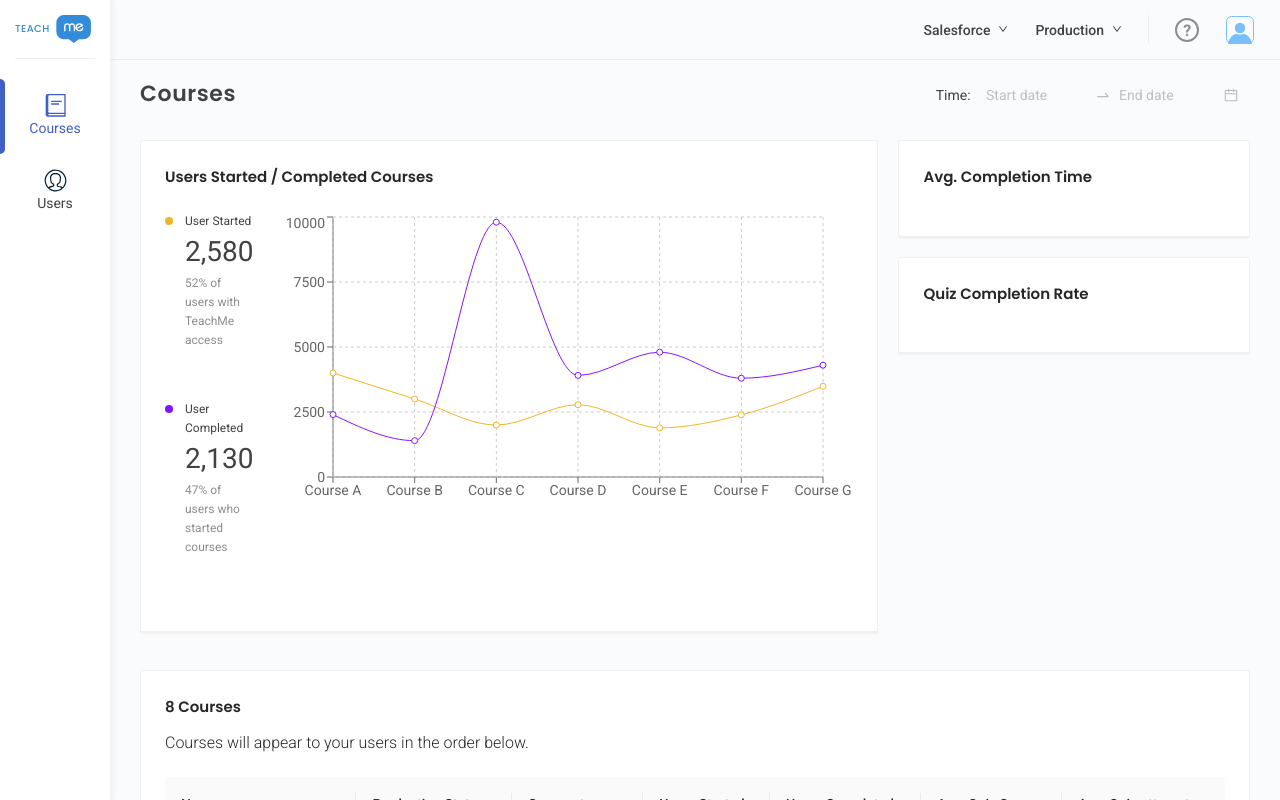
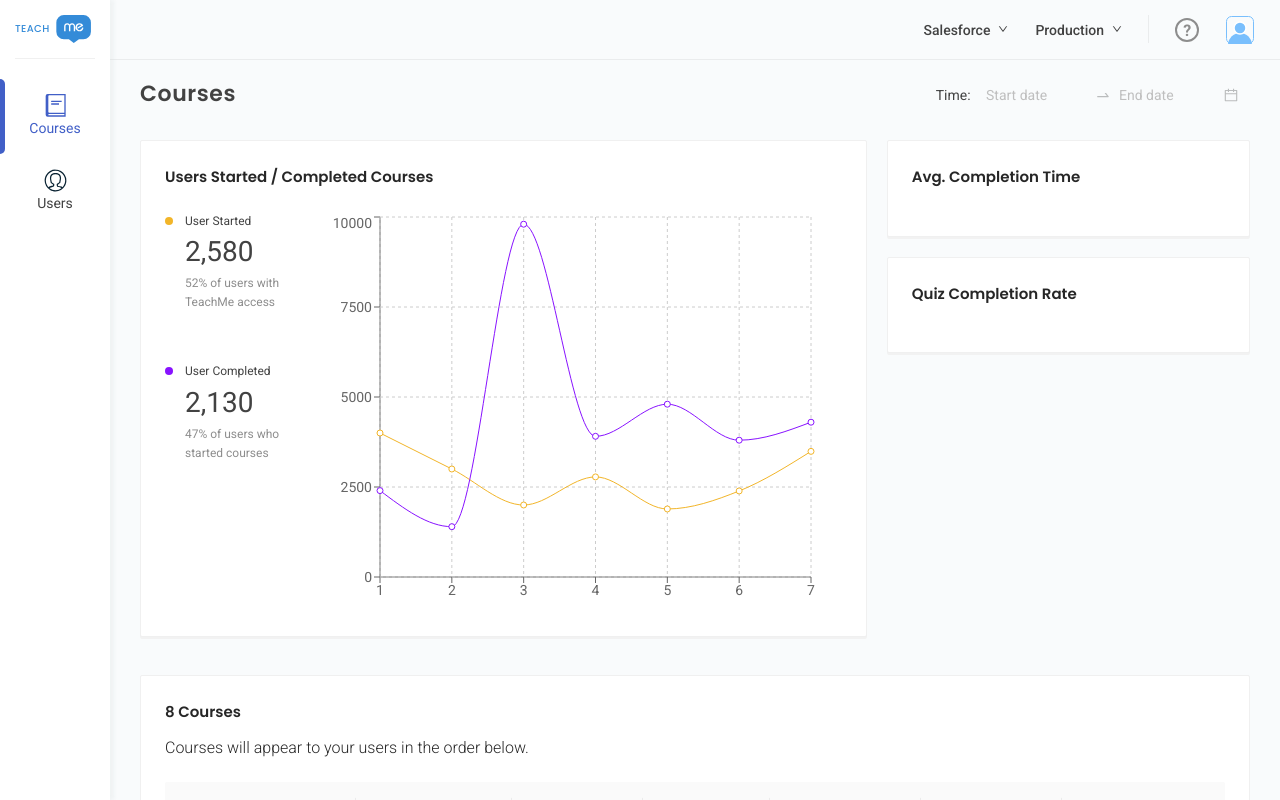
Before and after one commit to delta94/teachme-admin, a React (Create React App) app: page /courses in a window 1280 px wide. Built offline with nearby package versions, Linux system fonts and the light colour scheme.

Commit message:
Create mock data for courses status chart and render with generic WMLineChart component

```diff
--- /dev/null
+++ b/src/components/Screen/CoursesScreen/CourseStatusChart/index.tsx
@@ -0,0 +1,67 @@
+import React, { ReactElement } from 'react';
+
+import WMCard from '../../../common/WMCard';
+import WMLegend from '../../../common/WMLegend';
+import { WMLineChart } from '../../../common/charts';
+
+import classes from './style.module.scss';
+
+interface ICourseByDay {
+  day: string | number;
+  'Users Started'?: number;
+  'Users Completed'?: number;
+}
+
+const days = [
+  { day: 1, 'Users Started': 4000, 'Users Completed': 2400 },
+  { day: 2, 'Users Started': 3000, 'Users Completed': 1398 },
+  { day: 3, 'Users Started': 2000, 'Users Completed': 9800 },
+  { day: 4, 'Users Started': 2780, 'Users Completed': 3908 },
+  { day: 5, 'Users Started': 1890, 'Users Completed': 4800 },
+  { day: 6, 'Users Started': 2390, 'Users Completed': 3800 },
+  { day: 7, 'Users Started': 3490, 'Users Completed': 4300 },
+];
+
+const lines = [
+  {
+    dataKey: 'Users Started',
+    stroke: '#F2B529',
+  },
+  {
+    dataKey: 'Users Completed',
+    stroke: '#8812FF',
+  },
+];
+
+const LegendContent = ({ number, description }: { number: number; description?: string }) => {
+  return (
+    <div className={classes['chart-legend-content']}>
+      <span className={classes['legend-number']}>{new Intl.NumberFormat().format(number)}</span>
+      <span className={classes['legend-description']}>{description}</span>
+    </div>
+  );
+};
+
+export default function CourseStatusChart({ title }: { title?: ReactElement | string }) {
+  return (
+    <WMCard title={title}>
+      <div className={classes['courses-status']}>
+        <div className={classes['chart-legend']}>
+          <WMLegend title="User Started" dotStatusColor="#F2B529">
+            <LegendContent number={2580} description="52% of users with TeachMe access" />
+          </WMLegend>
+          <WMLegend title="User Completed" dotStatusColor="#8812FF">
+            <LegendContent number={2130} description="47% of users who started courses" />
+          </WMLegend>
+        </div>
+        <WMLineChart
+          className={classes['course-status-chart']}
+          data={days as ICourseByDay[]}
+          xKey="day"
+          lines={lines}
+          lineKeyPrefix="course-status"
+        />
+      </div>
+    </WMCard>
+  );
+}
--- a/src/components/Screen/CoursesScreen/CoursesStatusChart/style.module.scss
+++ b/src/components/Screen/CoursesScreen/CourseStatusChart/style.module.scss
@@ -3,7 +3,7 @@
   display: flex;
 
   .chart-legend {
-    flex: 1 3;
+    flex: 1 2;
   }
 
   .chart-legend-content {
@@ -21,4 +21,9 @@
       color: var(--neutral500);
     }
   }
+
+  .course-status-chart {
+    width: 80%;
+    height: 400px;
+  }
 }
--- a/src/components/Screen/CoursesScreen/CoursesStatusChart/index.tsx
+++ /dev/null
@@ -1,56 +0,0 @@
-import React, { ReactElement } from 'react';
-import { LineChart, XAxis, YAxis, CartesianGrid, Line, Tooltip } from 'recharts';
-
-import WMCard from '../../../common/WMCard';
-import WMLegend from '../../../common/WMLegend';
-
-import classes from './style.module.scss';
-
-const data = [
-  { course: 'Course A', 'Users Started': 4000, 'Users Completed': 2400, amt: 2400 },
-  { course: 'Course B', 'Users Started': 3000, 'Users Completed': 1398, amt: 2210 },
-  { course: 'Course C', 'Users Started': 2000, 'Users Completed': 9800, amt: 2290 },
-  { course: 'Course D', 'Users Started': 2780, 'Users Completed': 3908, amt: 2000 },
-  { course: 'Course E', 'Users Started': 1890, 'Users Completed': 4800, amt: 2181 },
-  { course: 'Course F', 'Users Started': 2390, 'Users Completed': 3800, amt: 2500 },
-  { course: 'Course G', 'Users Started': 3490, 'Users Completed': 4300, amt: 2100 },
-];
-
-const LegendContent = ({ number, description }: { number: number; description?: string }) => {
-  return (
-    <div className={classes['chart-legend-content']}>
-      <span className={classes['legend-number']}>{new Intl.NumberFormat().format(number)}</span>
-      <span className={classes['legend-description']}>{description}</span>
-    </div>
-  );
-};
-
-export default function CoursesStatusChart({ title }: { title?: ReactElement | string }) {
-  return (
-    <WMCard title={title}>
-      <div className={classes['courses-status']}>
-        <div className={classes['chart-legend']}>
-          <WMLegend title="User Started" dotStatusColor="#F2B529">
-            <LegendContent number={2580} description="52% of users with TeachMe access" />
-          </WMLegend>
-          <WMLegend title="User Completed" dotStatusColor="#8812FF">
-            <LegendContent number={2130} description="47% of users who started courses" />
-          </WMLegend>
-        </div>
-        <LineChart
-          width={600}
-          height={300}
-          data={data}
-          margin={{ top: 5, right: 30, left: 20, bottom: 5 }}
-        >
-          <XAxis dataKey="course" />
-          <YAxis />
-          <CartesianGrid strokeDasharray="3 3" />
-          <Tooltip />
-          <Line type="monotone" dataKey="Users Started" stroke="#F2B529" activeDot={{ r: 8 }} />
-          <Line type="monotone" dataKey="Users Completed" stroke="#8812FF" />
-        </LineChart>
-      </div>
-    </WMCard>
-  );
-}
--- a/src/components/Screen/CoursesScreen/index.tsx
+++ b/src/components/Screen/CoursesScreen/index.tsx
@@ -7,7 +7,7 @@ import { data as tableData, columns } from '../../../mocks/tableMockData';
 import WMCard from '../../common/WMCard';
 import WMTable from '../../common/WMTable';
 import ScreenHeader from '../../common/ScreenHeader';
-import CoursesStatusChart from './CoursesStatusChart';
+import CourseStatusChart from './CourseStatusChart';
 
 import classes from './style.module.scss';
 
@@ -23,7 +23,7 @@ export default function CoursesScreen(): ReactElement {
       <ScreenHeader title={mainTitle} />
       <div className={classes.analytics}>
         <div className={cc([classes.graphs, classes['left-graphs']])}>
-          <CoursesStatusChart title={graph_1.title} />
+          <CourseStatusChart title={graph_1.title} />
         </div>
         <div className={cc([classes.graphs, classes['right-graphs']])}>
           <WMCard title={graph_2.title} />
--- /dev/null
+++ b/src/components/common/charts/WMLineChart/index.tsx
@@ -0,0 +1,51 @@
+import React from 'react';
+import {
+  LineChart,
+  XAxis,
+  YAxis,
+  CartesianGrid,
+  Line,
+  Tooltip,
+  ResponsiveContainer,
+} from 'recharts';
+
+export interface IWMLineChartProps<T> {
+  className?: string;
+  data: T[];
+  xKey: string;
+  lineKeyPrefix: string;
+  lines: { dataKey: string; stroke: string }[];
+}
+
+export default function WMLineChart<T extends {}>({
+  className = '',
+  data,
+  xKey,
+  lineKeyPrefix,
+  lines,
+}: IWMLineChartProps<T>) {
+  return (
+    <div className={className}>
+      <ResponsiveContainer>
+        <LineChart data={data} margin={{ top: 5, right: 30, left: 20, bottom: 5 }}>
+          <XAxis dataKey={xKey} />
+          <YAxis />
+          <CartesianGrid strokeDasharray="3 3" />
+          {/* TODO: use https://recharts.org/en-US/examples/CustomContentOfTooltip */}
+          <Tooltip />
+          {lines.map((line, index) => {
+            const { dataKey, stroke } = line;
+            return (
+              <Line
+                key={`${lineKeyPrefix}-${index}`}
+                type="monotone"
+                dataKey={dataKey}
+                stroke={stroke}
+              />
+            );
+          })}
+        </LineChart>
+      </ResponsiveContainer>
+    </div>
+  );
+}
--- /dev/null
+++ b/src/components/common/charts/index.ts
@@ -0,0 +1,3 @@
+import WMLineChart from './WMLineChart';
+
+export { WMLineChart };
```
